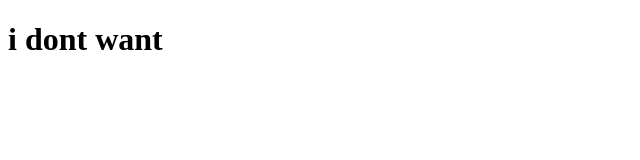
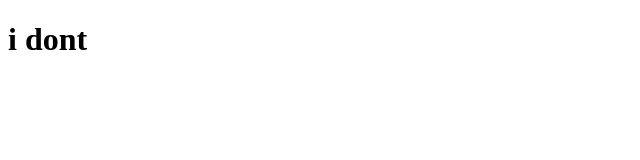
Before and after one commit to Godwin1603/gps-website, a plain HTML site: page index.html in a window 1280 px wide. Shown: the whole page, without its empty margins (0-640 px from the left). Drawn offline with Linux system fonts and the light colour scheme.

Commit message:
fix:added new code

```diff
--- a/index.html
+++ b/index.html
@@ -6,6 +6,7 @@
     <title>frontend</title>
 </head>
 <body>
-    <h1>i dont want </h1>
+    <h1>i dont
+         </h1>
 </body>
 </html>
```
